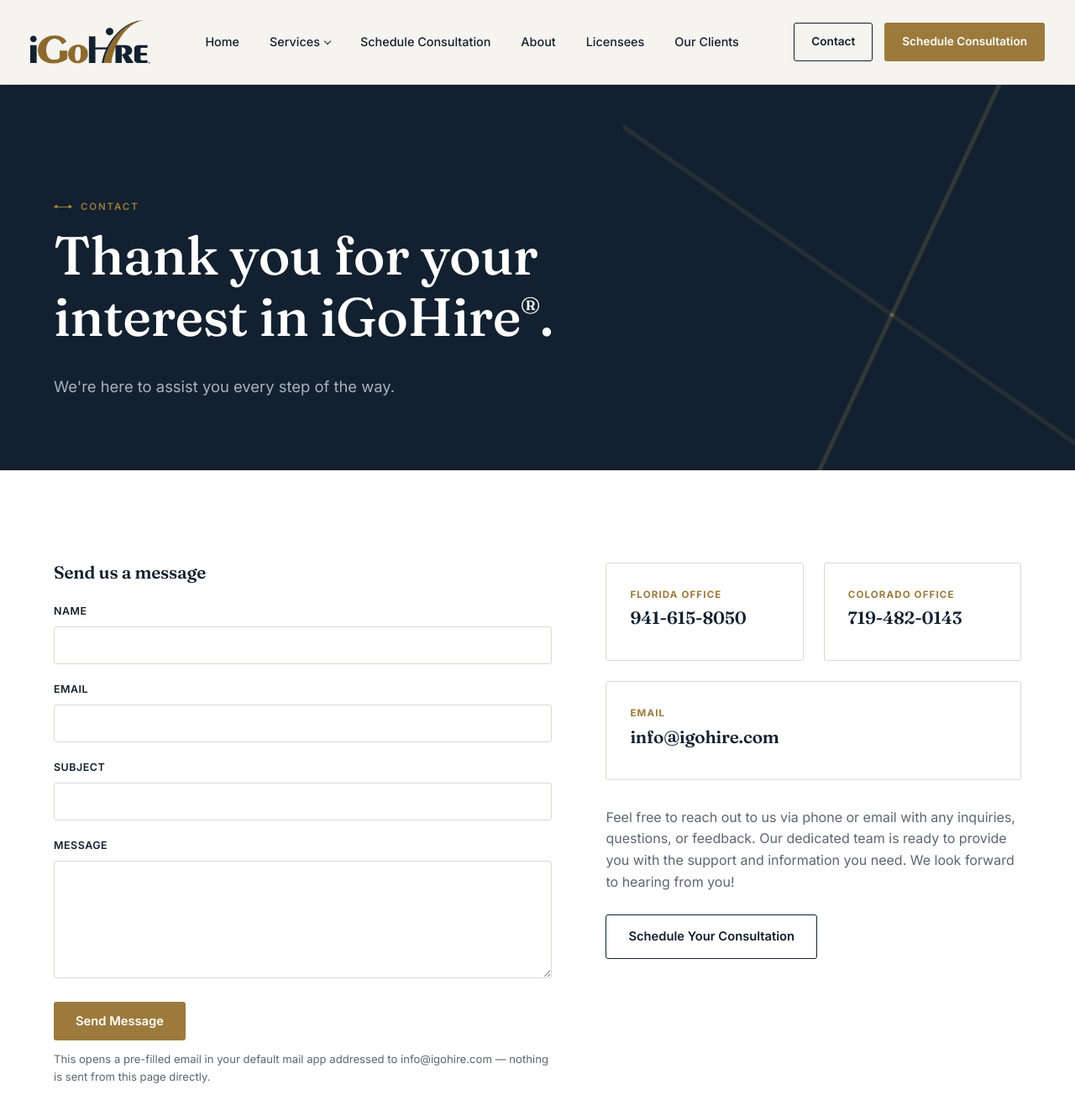
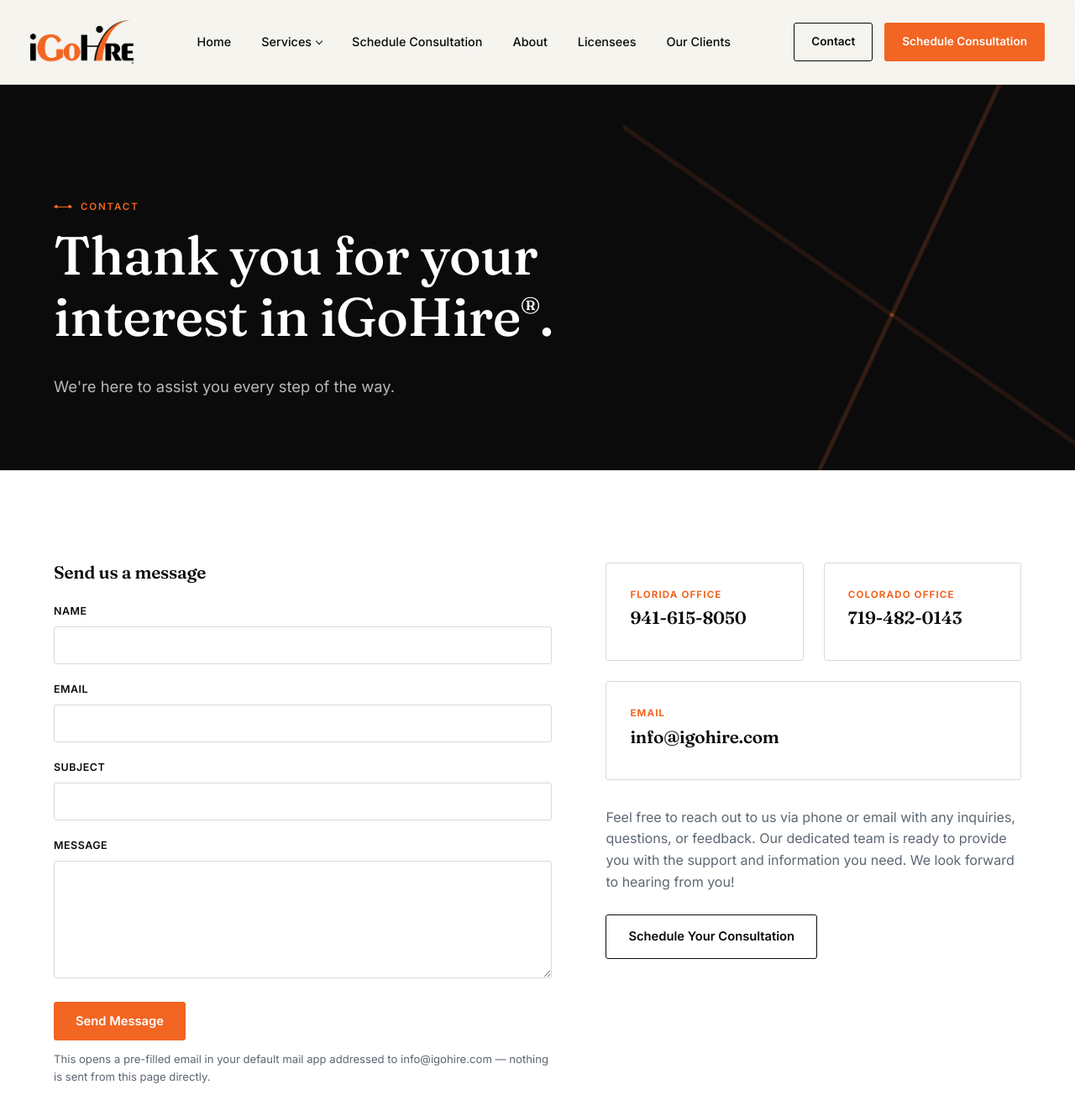
Before and after one commit to Yieldhouse/iGoHire, a Jekyll site: the page built from contact.html, in a window 1280 px wide and 1400 px high. Shown: the top 1329 px of the window at 84% size. Built offline with Jekyll 4.4.1, drawn with Linux system fonts in a browser that asks for light colours.

Commit message:
Add files via upload

```diff
--- a/assets/css/style.css
+++ b/assets/css/style.css
@@ -1,22 +1,23 @@
 /* ==========================================================
-   iGoHireLeaders — Design Tokens
-   Executive search / career placement. The mark is a "match":
-   two nodes joined by a line — candidate and employer, connected
-   with precision. That motif recurs as the signature element.
+   iGoHire — Design Tokens
+   Brand palette pulled directly from the logo: pure black +
+   #F26522 orange. The mark is a "match" — two nodes joined by
+   a line — candidate and employer, connected with precision.
+   That motif recurs as the signature element.
    ========================================================== */
 
 :root {
   /* Color */
-  --ink:          #12202F;   /* primary dark / text on light */
-  --ink-soft:     #1C2E42;   /* dark section background */
+  --ink:          #0B0B0B;   /* primary dark / text on light */
+  --ink-soft:     #1A1A1A;   /* dark section background */
   --paper:        #F6F4EF;   /* light section background */
   --paper-raised: #FFFFFF;   /* cards on paper */
-  --brass:        #9C7A3C;   /* primary accent */
-  --brass-light:  #C9A768;   /* accent on dark backgrounds */
+  --accent:        #F26522;   /* primary accent — brand orange */
+  --accent-light:  #FA7832;   /* accent on dark backgrounds */
   --slate:        #5C6672;   /* secondary text */
-  --slate-on-dark:#A8B2BE;   /* secondary text on dark */
+  --slate-on-dark:#B8B8B8;   /* secondary text on dark */
   --line:         #DDD9D0;   /* hairline borders on paper */
-  --line-on-dark: #33465C;   /* hairline borders on dark */
+  --line-on-dark: #333333;   /* hairline borders on dark */
 
   /* Type */
   --font-display: "Fraunces", Georgia, serif;
@@ -27,6 +28,7 @@
   --gutter: clamp(20px, 5vw, 64px);
   --radius: 3px;
 }
+
 
 *, *::before, *::after { box-sizing: border-box; }
 html { scroll-behavior: smooth; }
@@ -77,7 +79,7 @@
   font-weight: 600;
   letter-spacing: 0.16em;
   text-transform: uppercase;
-  color: var(--brass);
+  color: var(--accent);
   margin-bottom: 1em;
 }
 
@@ -88,9 +90,9 @@
   height: 6px;
   flex-shrink: 0;
   background:
-    radial-gradient(circle, var(--brass) 1.6px, transparent 1.7px) left center / 6px 6px no-repeat,
-    radial-gradient(circle, var(--brass) 1.6px, transparent 1.7px) right center / 6px 6px no-repeat,
-    linear-gradient(var(--brass), var(--brass)) center / 100% 1px no-repeat;
+    radial-gradient(circle, var(--accent) 1.6px, transparent 1.7px) left center / 6px 6px no-repeat,
+    radial-gradient(circle, var(--accent) 1.6px, transparent 1.7px) right center / 6px 6px no-repeat,
+    linear-gradient(var(--accent), var(--accent)) center / 100% 1px no-repeat;
 }
 
 .split .eyebrow {
@@ -118,10 +120,10 @@
 }
 
 .btn-primary {
-  background: var(--brass);
+  background: var(--accent);
   color: #fff;
 }
-.btn-primary:hover { background: #8a6a33; }
+.btn-primary:hover { background: #CE561D; }
 
 .btn-outline {
   background: transparent;
@@ -198,7 +200,7 @@
   border-radius: var(--radius);
   transition: color 0.15s ease;
 }
-.nav-link:hover { color: var(--brass); }
+.nav-link:hover { color: var(--accent); }
 
 .has-children > .nav-link::after {
   content: "";
@@ -237,7 +239,7 @@
   font-size: 0.88rem;
   border-radius: var(--radius);
 }
-.dropdown a:hover { background: var(--paper); color: var(--brass); }
+.dropdown a:hover { background: var(--paper); color: var(--accent); }
 
 .header-cta { flex-shrink: 0; display: flex; align-items: center; justify-content: flex-end; gap: 14px; }
 .header-cta .btn { padding: 11px 20px; font-size: 0.85rem; white-space: nowrap; }
@@ -267,8 +269,8 @@
 
 /* Employers and Professionals pages get their own hero tone so they
    read as distinct from the homepage's navy hero at a glance. */
-.hero-employers { background: #241B10; }
-.hero-professionals { background: #0E2530; }
+.hero-employers { background: #150F0A; }
+.hero-professionals { background: #0A1214; }
 
 .hero::before {
   /* faint connection-line network, signature motif, background right */
@@ -277,11 +279,11 @@
   top: -10%; right: -8%;
   width: 640px; height: 640px;
   background-image:
-    radial-gradient(circle, var(--brass-light) 2px, transparent 2.2px),
-    radial-gradient(circle, var(--brass-light) 2px, transparent 2.2px),
-    radial-gradient(circle, var(--brass-light) 2px, transparent 2.2px),
-    linear-gradient(115deg, transparent 49.6%, rgba(201,167,104,0.35) 49.8%, rgba(201,167,104,0.35) 50.2%, transparent 50.4%),
-    linear-gradient(35deg, transparent 49.6%, rgba(201,167,104,0.22) 49.8%, rgba(201,167,104,0.22) 50.2%, transparent 50.4%);
+    radial-gradient(circle, var(--accent-light) 2px, transparent 2.2px),
+    radial-gradient(circle, var(--accent-light) 2px, transparent 2.2px),
+    radial-gradient(circle, var(--accent-light) 2px, transparent 2.2px),
+    linear-gradient(115deg, transparent 49.6%, rgba(250,120,50,0.35) 49.8%, rgba(250,120,50,0.35) 50.2%, transparent 50.4%),
+    linear-gradient(35deg, transparent 49.6%, rgba(250,120,50,0.22) 49.8%, rgba(250,120,50,0.22) 50.2%, transparent 50.4%);
   background-size: 100% 100%;
   background-position: 30% 20%, 68% 62%, 15% 75%, 0 0, 0 0;
   background-repeat: no-repeat;
@@ -353,7 +355,7 @@
 .card .icon-node {
   width: 34px; height: 34px;
   border-radius: 50%;
-  border: 1.4px solid var(--brass);
+  border: 1.4px solid var(--accent);
   margin-bottom: 18px;
   position: relative;
 }
@@ -362,7 +364,7 @@
   position: absolute;
   inset: 9px;
   border-radius: 50%;
-  background: var(--brass);
+  background: var(--accent);
 }
 
 /* Listing cards */
@@ -378,7 +380,7 @@
   font-weight: 600;
   letter-spacing: 0.1em;
   text-transform: uppercase;
-  color: var(--brass);
+  color: var(--accent);
   margin-bottom: 10px;
   display: block;
 }
@@ -420,7 +422,7 @@
 .stat .num {
   font-family: var(--font-display);
   font-size: clamp(2.2rem, 4vw, 3rem);
-  color: var(--brass-light);
+  color: var(--accent-light);
   line-height: 1;
   margin-bottom: 0.3em;
 }
@@ -450,7 +452,7 @@
   align-items: center; justify-content: center;
   gap: 14px;
   background:
-    linear-gradient(135deg, rgba(156,122,60,0.18), transparent 60%),
+    linear-gradient(135deg, rgba(242,101,34,0.18), transparent 60%),
     var(--ink-soft);
   color: var(--slate-on-dark);
   text-align: center;
@@ -459,14 +461,14 @@
 .video-placeholder .play-btn {
   width: 62px; height: 62px;
   border-radius: 50%;
-  border: 1.4px solid var(--brass-light);
+  border: 1.4px solid var(--accent-light);
   display: flex; align-items: center; justify-content: center;
 }
 .video-placeholder .play-btn::after {
   content: "";
   border-style: solid;
   border-width: 8px 0 8px 13px;
-  border-color: transparent transparent transparent var(--brass-light);
+  border-color: transparent transparent transparent var(--accent-light);
   margin-left: 3px;
 }
 .video-placeholder .label {
@@ -493,7 +495,7 @@
   border-radius: var(--radius);
   background: var(--paper-raised);
   border: 1px solid var(--line);
-  color: var(--brass-light);
+  color: var(--accent-light);
   font-family: var(--font-display);
   font-size: 2.4rem;
   display: flex; align-items: center; justify-content: center;
@@ -506,7 +508,7 @@
   font-weight: 700;
   letter-spacing: 0.1em;
   text-transform: uppercase;
-  color: var(--brass);
+  color: var(--accent);
   margin-bottom: 0.3em;
 }
 .person .contact-line { font-size: 0.88rem; color: var(--slate); margin-bottom: 0.9em; }
@@ -549,7 +551,7 @@
   font-weight: 700;
   letter-spacing: 0.1em;
   text-transform: uppercase;
-  color: var(--brass);
+  color: var(--accent);
   display: block;
   margin-bottom: 0.6em;
 }
@@ -589,7 +591,7 @@
 .form-field input:focus,
 .form-field textarea:focus {
   outline: none;
-  border-color: var(--brass);
+  border-color: var(--accent);
 }
 .form-field textarea { resize: vertical; min-height: 140px; }
 .contact-form .btn { border: none; cursor: pointer; }
@@ -636,7 +638,7 @@
 }
 .footer-grid ul { list-style: none; margin: 0; padding: 0; }
 .footer-grid li { margin-bottom: 0.7em; }
-.footer-grid a:hover { color: var(--brass-light); }
+.footer-grid a:hover { color: var(--accent-light); }
 .footer-logo-img {
   height: 42px;
   width: auto;
@@ -655,7 +657,7 @@
 .credit-link {
   font-size: 1.05em;
   font-weight: 700;
-  color: var(--brass-light);
+  color: var(--accent-light);
 }
 .credit-link:hover { color: #fff; }
 
```
Also changed, not shown: assets/img/logo-dark-bg.png, assets/img/logo-light-bg.png.
